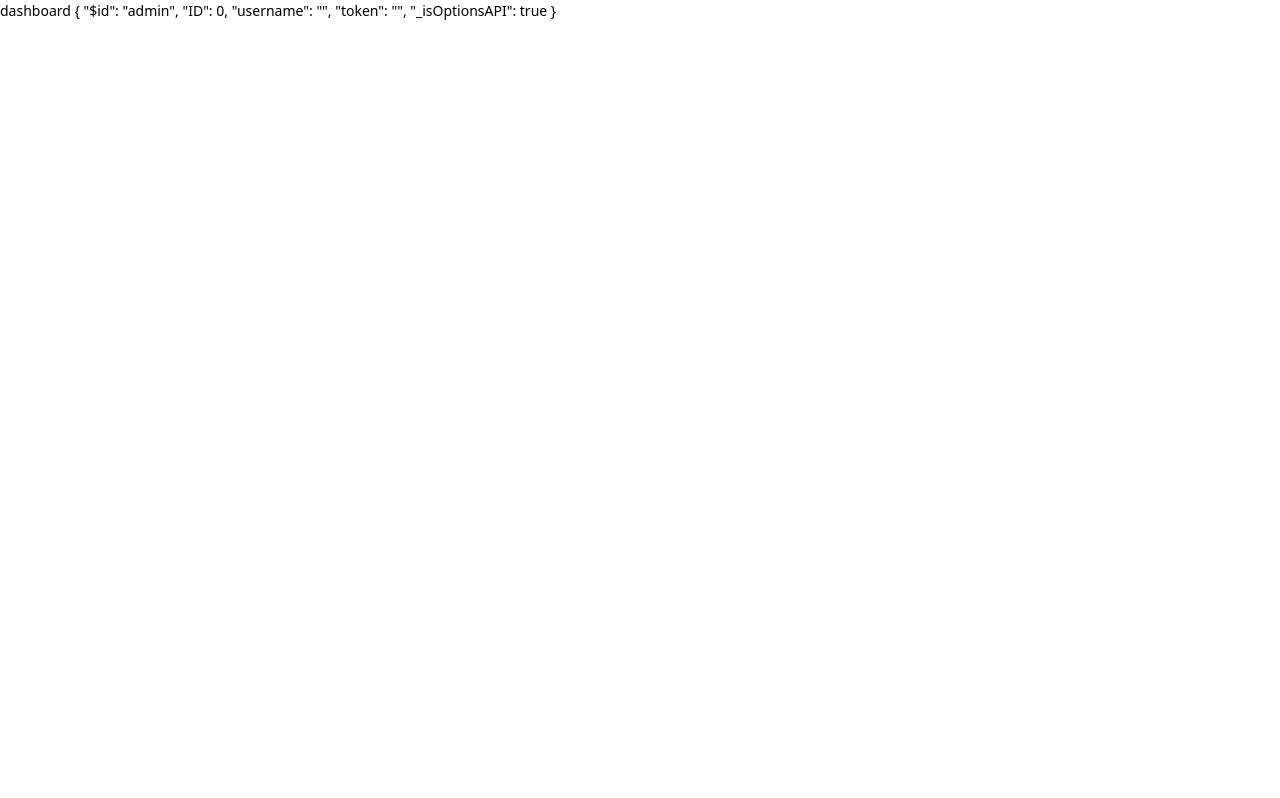
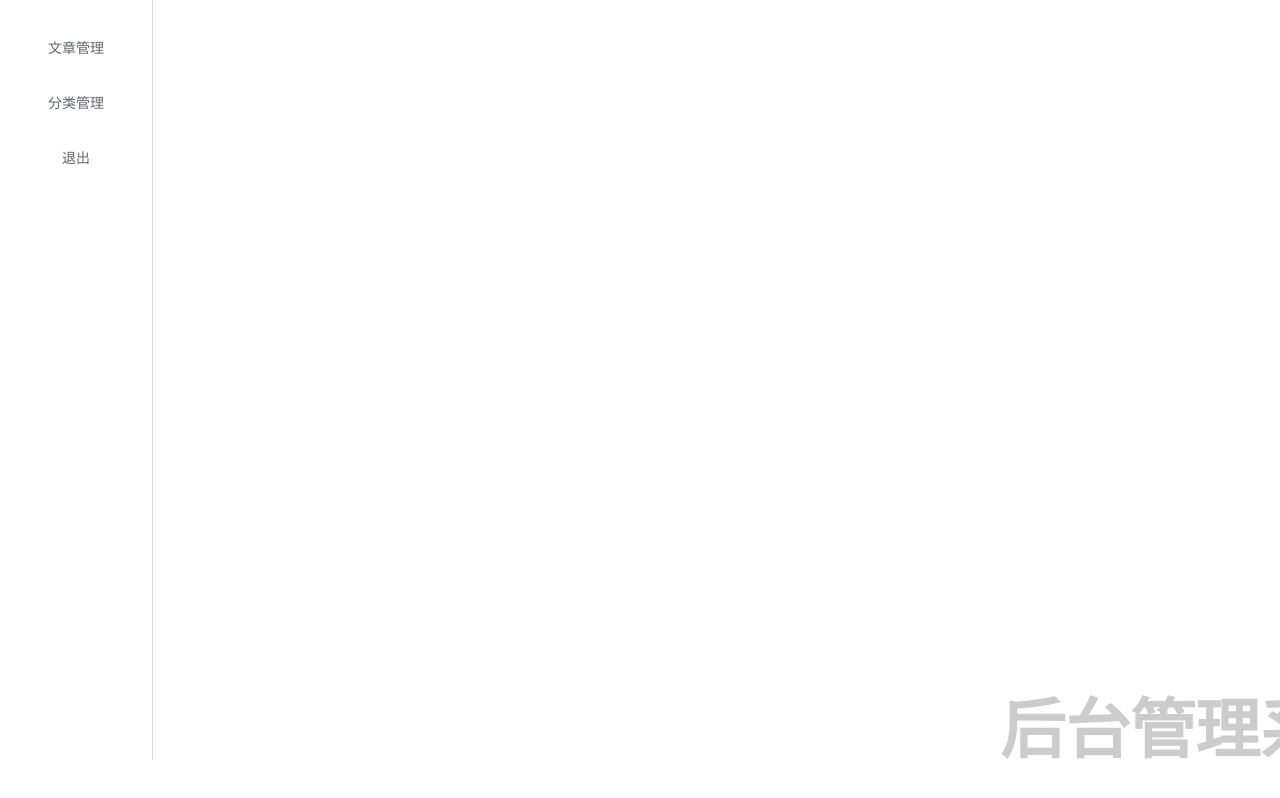
Before and after one commit to ChenYXin/Gblog-vue, a Vue app: page /#/dashboard in a window 1280 px wide. Built offline with nearby package versions, Linux system fonts and the light colour scheme.

Commit message:
后台管理页面

```diff
--- a/src/common/router.js
+++ b/src/common/router.js
@@ -3,7 +3,10 @@ import { createRouter, createWebHashHistory } from "vue-router";
 let routes =[
     {path:"/test",component:()=>import("../views/Test.vue")},
     {path:"/login",component:()=>import("../views/Login.vue")},
-    {path:"/dashboard",component:()=>import("../views/dashboard/Dashboard.vue")},
+    {path:"/dashboard",component:()=>import("../views/dashboard/Dashboard.vue"),children:[
+      {path:"/dashboard/category",component:()=>import("../views/dashboard/Category.vue")},
+      {path:"/dashboard/article",component:()=>import("../views/dashboard/Article.vue")}
+    ]},
 ]
 
 const router = createRouter({
--- /dev/null
+++ b/src/views/dashboard/Article.vue
@@ -0,0 +1,13 @@
+<template>
+    <div>
+        Acrticle
+    </div>
+</template>
+
+<script setup>
+
+</script>
+
+<style lang="scss" scoped>
+
+</style>
--- /dev/null
+++ b/src/views/dashboard/Category.vue
@@ -0,0 +1,13 @@
+<template>
+    <div>
+        Category
+    </div>
+</template>
+
+<script setup>
+
+</script>
+
+<style lang="scss" scoped>
+
+</style>
--- a/src/views/dashboard/Dashboard.vue
+++ b/src/views/dashboard/Dashboard.vue
@@ -1,16 +1,91 @@
 <template>
-    <div>
-        dashboard
-        {{adminStore}}
+    <div class="main-panel">
+        <div class="menus">
+            <div v-for="(menu,index) in menus" @click="toPage(menu)">
+                {{ menu.name }}
+            </div>
+        </div>
+        <div style="padding: 20px;width: 100%;">
+            <router-view></router-view>
+        </div>
+        <div class="title">后台管理系统</div>
     </div>
 </template>
 
 <script setup>
-import {AdminStore} from '../../stores/AdminStore';
-const adminStore = AdminStore()
+    import {
+        AdminStore
+    } from '../../stores/AdminStore';
+    import {
+        ref,
+        reactive,
+        inject
+    } from 'vue'
+    import {
+        useRouter,
+        useRoute
+    } from 'vue-router'
+    const router = useRouter();
+    const route = useRoute();
 
+    const message = inject("message");
+    const axios = inject("axios");
+    const adminStore = AdminStore();
+
+    let menus = [{
+            name: "文章管理",
+            href: "/dashboard/article"
+        },
+        {
+            name: "分类管理",
+            href: "/dashboard/category"
+        },
+        {
+            name: "退出",
+            href: "logout"
+        },
+    ];
+    const toPage = (menu) => {
+        if(menu.href == 'logout'){
+            router.push('/login');
+        }else{
+            router.push(menu.href);
+        }
+    }
 </script>
 
 <style lang="scss" scoped>
+    .main-panel {
+        display: flex;
+        color: #64676a;
+        max-width: 1500px;
+        margin: 0 auto;
+    }
 
+    .menus {
+        padding: 20px 0;
+        box-sizing: border-box;
+        line-height: 55px;
+        text-align: center;
+        width: 180px;
+        height: 95vh;
+        border-right: 1px solid #dadada;
+
+        div {
+            cursor: pointer;
+
+            &:hover {
+                color: #fd760e;
+            }
+        }
+    }
+    .title{
+        font-size: 65px;
+        font-weight: bold;
+        text-align: right;
+        position:fixed;
+        color: rgba(0,0,0,20%);
+        right: calc((100vw - 1500px)/2);
+        bottom:20px;
+    }
 </style>
```
